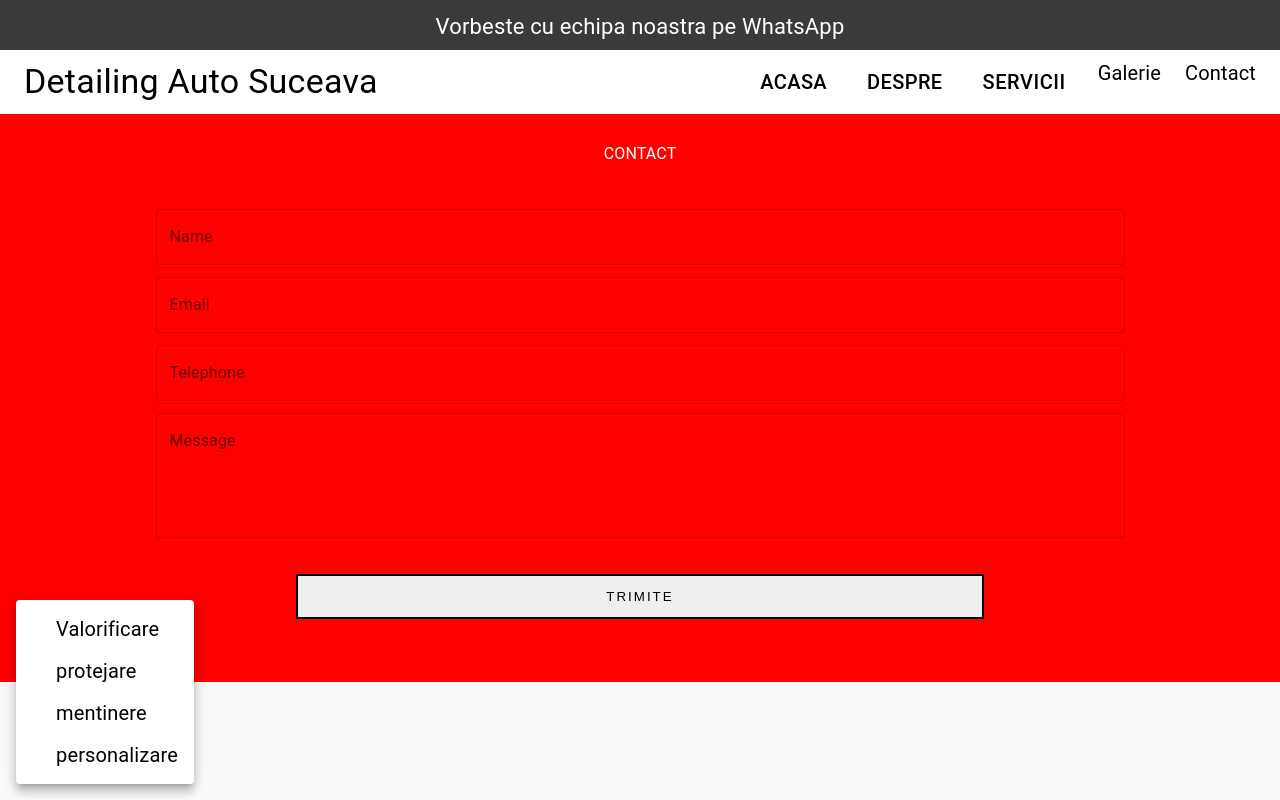
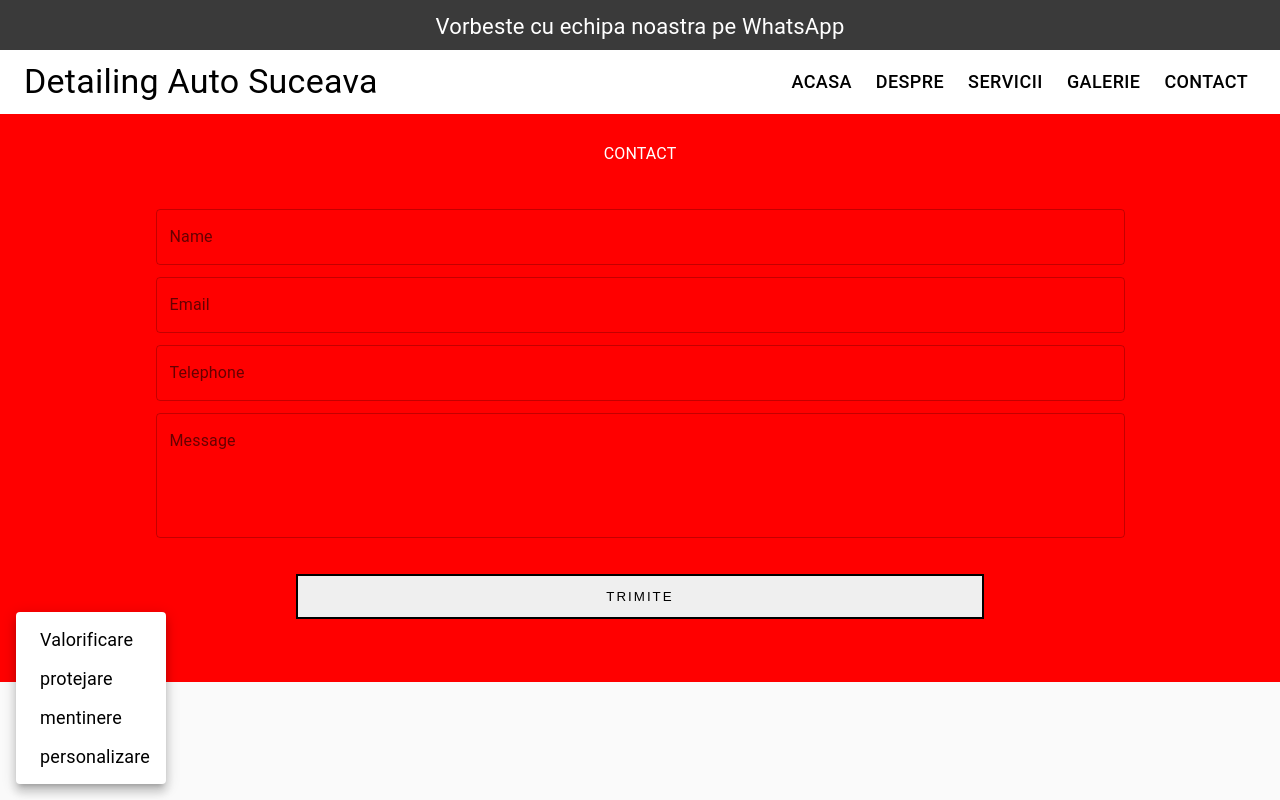
Before and after one commit to screpyy96/det-auto, a React (Create React App) app: page /contact in a window 1280 px wide. Both pictures are taken after a click on the button "SERVICII". Built offline with nearby package versions, Linux system fonts and the light colour scheme.

Commit message:
valorifica page

```diff
--- a/src/App.js
+++ b/src/App.js
@@ -1,6 +1,7 @@
 import { Router } from '@reach/router';
 import { useState } from 'react';
 import './App.css';
+import Valorificare from './components/levels-components/valorificare/valorificare';
 import Navbar from './components/navbar/navbar';
 import { Whatsap } from './components/whatsap/whatsap';
 import Contact from './pages/contact';
@@ -26,6 +27,7 @@ function App() {
         <Pachete path='/servicii' />
         <Galerie path='/galerie' />
         <Contact path='/contact' />
+        <Valorificare path='/valorificare'/>
       </Router>
     </div>
   );
--- /dev/null
+++ b/src/components/levels-components/valorificare/valorifica-component.jsx
@@ -0,0 +1,7 @@
+import React from 'react'
+
+export const ValorificaComponent = () => {
+  return (
+    <div>ValorificaComponent</div>
+  )
+}
--- /dev/null
+++ b/src/components/levels-components/valorificare/valorificare.jsx
@@ -0,0 +1,26 @@
+import { Button } from '@material-ui/core'
+import React, { useState } from 'react'
+import { ValorificaComponent } from './valorifica-component'
+
+const Valorificare = () => {
+    const [isShown, setIsShown] = useState(false)
+
+    const handleClickEvent = () => {
+        setIsShown(current => !current)
+    }
+  return (
+    <div>
+        <div>
+            <Button variant='contained' color='primary' onClick={handleClickEvent}>Level 1</Button>
+            {isShown && (
+            <ValorificaComponent />
+                  )}
+        </div>
+    </div>
+  );
+}
+
+
+
+
+export default Valorificare
--- a/src/components/navbar/navbar.jsx
+++ b/src/components/navbar/navbar.jsx
@@ -21,7 +21,15 @@ const useStyles = makeStyles((theme) => ({
     marginLeft: theme.spacing(1),
     display: "flex",
 
+  },
+  root: {
+    top: '100px',
+    right: '30px',
+    "&MuiPaper-root": {
 
+      top: '100px',
+      right: '30px'
+    }
   },
   logo: {
     flexGrow: "1",
@@ -33,9 +41,9 @@ const useStyles = makeStyles((theme) => ({
   },
   link: {
     textDecoration: "none",
-    fontSize: "20px",
+    fontSize: "18px",
     color: "black",
-    marginLeft: theme.spacing(3),
+    marginLeft: theme.spacing(1),
     "&:hover": {
       borderBottom: "1px solid black",
     },
@@ -47,7 +55,7 @@ const Navbar = () => {
   const open = Boolean(anchorEl)
   const classes = useStyles();
   const theme = useTheme();
-  const isMobile = useMediaQuery(theme.breakpoints.down("md"));
+  const isMobile = useMediaQuery(theme.breakpoints.down("ms"));
 
   const handleClick = (e) => {
     setAnchorEl(e.currentTarget)
@@ -83,18 +91,24 @@ const Navbar = () => {
               aria-haspopup={true}
               aria-expanded={open ? "true" : undefined}
             >Servicii</Button>
+            <Button>
               <Link to="/galerie" className={classes.link}>
                 Galerie
               </Link>
+            </Button>
+            <Button>
               <Link to="/contact" className={classes.link}>
                 Contact
               </Link>
-            <Stack>
-              <Menu id="resources-menu" open={open}
+            </Button>
+            <Stack >
+              <Menu
+                id="resources-menu" open={open}
                 MenuListProps={{
                   'aria-labelledby': "resources-button"
                 }}
                 onClick={handleClose}
+
               >
                 <MenuItem>
                 <Link onClick={handleClose}to="/valorificare" className={classes.link}>
```
Lines whose indentation alone changed are shown as unchanged.
